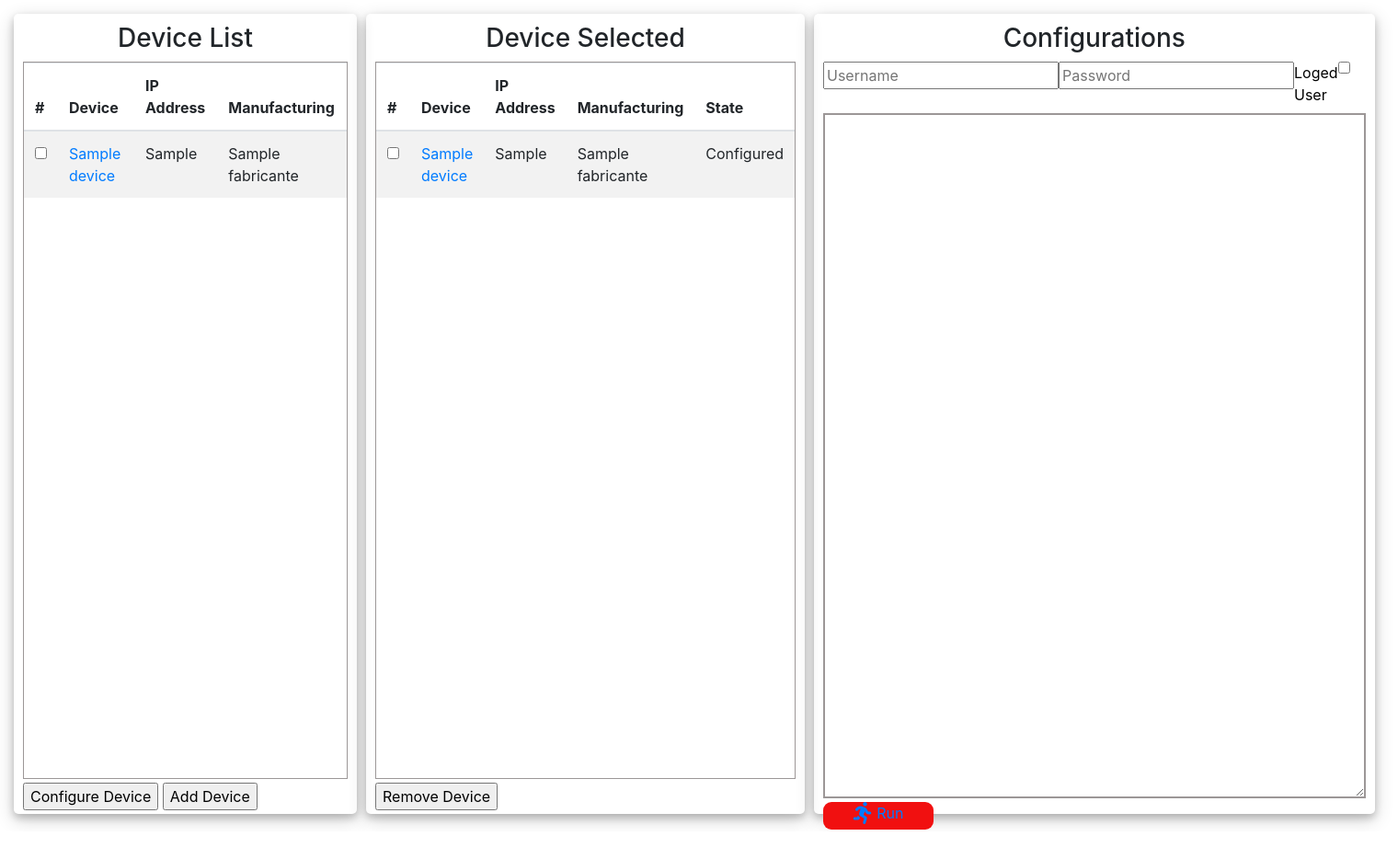
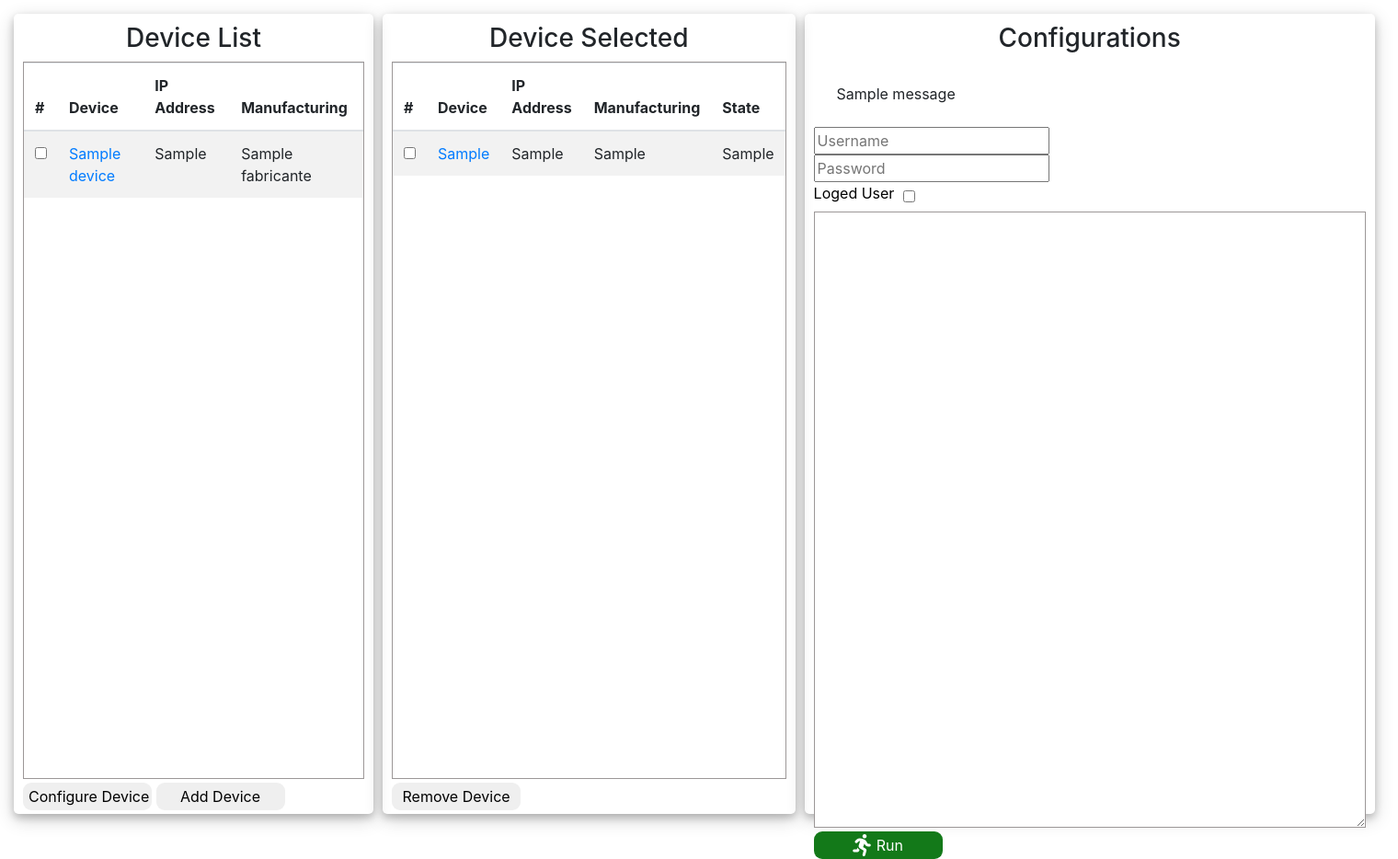
Before and after one commit to pereiramatumona/DeviceConfigure, a Django app: template Devices/templates/config_devices.html in a window 1520 px wide. Shown: the whole page at 92% size. Before the commit the page ends 902 px from the top, so only its background shows below. Run offline with Django 4.2, Linux system fonts and the light colour scheme; the template is opened without the code that fills it: most values are stand-ins (such as "Sample title", 1, 10 or a date in 2020); one stand-in notice (Sample message) is shown; parts of the project's set-up code (start-up, migrations or seed data) failed here and were passed over; some libraries are stand-ins or nearby versions.

Commit message:
new update

```diff
--- a/Devices/templates/config_devices.html
+++ b/Devices/templates/config_devices.html
@@ -11,6 +11,7 @@
 <div class="container_">
     <div class="blocos left_block">
         <h3>Device List</h3>
+        <form action="writing_the_file" method="post"> {% csrf_token %}
             <div class="unchecked_devices_box">
                 <table class="table table-striped">
                     <thead>
@@ -24,9 +25,8 @@
                     <tbody>
                         {% for device in context.devices %}
                             <tr>
-                            <th scope="row"> <input type="checkbox" name="" id=""></th>
-                            <td> <a href="#"> {{device.device}}</a>
-                            </td>
+                                <th scope="row"> <input type="checkbox" name="{{device.device}};{{device.ip_addr}};{{device.fabricante}}" id=""></th>
+                                <td> <a href="#"> {{device.device}}</a></td>
                                 <td>{{device.ip_addr}}</td>
                                 <td>{{device.fabricante}}</td>
                             </tr>
@@ -34,11 +34,12 @@
                     </tbody>
                 </table>
             </div>
-
-        <div><a href="{% url 'add_device' %}"><input type="button" value="Configure Device"> <input type="button" value="Add Device"></a></div>
+            <div><a href="{% url 'add_device' %}"><input type="button"  class="bt" value="Configure Device"></a> <input type="submit" class="bt" value="Add Device"></div>
+        </form>
     </div>
     <div class="blocos center_block">
         <h3>Device Selected</h3>
+        <form action="remove_element" method="post"> {% csrf_token %}
             <div class="checked_devices_box" >
                 <table class="table table-striped">
                     <thead>
@@ -51,26 +52,35 @@
                     </tr>
                     </thead>
                     <tbody>
-                    {% for device in context.devices %}
+                        {% for device in tobe_configured.device %}
                             <tr>
-                            <th scope="row"> <input type="checkbox" name="" id=""></th>
-                            <td> <a href="#"> {{device.device}}</a>
-                            </td>
-                            <td>{{device.ip_addr}}</td>
-                            <td>{{device.fabricante}}</td>
-                            <td><span>Configured</span></td>
+                                <th scope="row"> <input type="checkbox" name="{{device.1}}" id=""></th>
+                                <td> <a href="#"> {{device.0}}</a> </td>
+                                <td>{{device.1}}</td>
+                                <td>{{device.2}}</td>
+                                <td><span>{{device.3}}</span></td>
                             </tr>
                         {% endfor %}
                     </tbody>
                 </table>
             </div>
-        <input type="button" value="Remove Device">
+            <input type="submit"  class="bt" value="Remove Device">
+        </form>
     </div>
     <div class="blocos right_block">
         <h3>Configurations</h3>
 
         <div style="display: flex;">
 
+            <form action="run_command" method="post"> {% csrf_token %}
+                    <div class="aut_area">
+                        <div class="col">
+                        {% if messages %}
+                            {% for message in messages %}
+                                <div class="alert {{ message.tags }}"> {{ message }} </div>
+                            {% endfor %}
+                        {% endif %}
+                        </div>
                         <div class="col">
                             <input type="text" class="row" placeholder="Username">
                         </div>
@@ -79,21 +89,19 @@
                             <input type="password" class="row" placeholder="Password">
                         </div>
 
-                <div class="col">
-                    <label  class="row" style="color: black;" >Loged User </label>
-                </div>
-
-                <div class="col">
-                    <input type="checkbox" class="row" placeholder="Password">
+                        <div class="check_autentication">
+                            <label  class="" style="color: black;" >Loged User </label>
+                            <input type="checkbox" class="checkbox_" placeholder="Password">
                         </div>
 
                     </div>
 
                     <div class="config_devices_box" >
-                <textarea name="config_area" id="" cols="30" rows="10"></textarea>
+                        <textarea name="command_area" id="" cols="30" rows="10"></textarea>
                     </div>
-            <div class="run_bt">  <a href="{% url 'carregar_area' %}"> <i class="fa-solid fa-person-running fa-xl"></i> <label>  Run </label> </a></div>
-
+                    <button type="submit" class="bt run_bt"><i class="fa-solid fa-person-running fa-xl"></i> Run </button>
+            </form>
+        </div>
     </div>
 </div>
 
--- a/Devices/urls.py
+++ b/Devices/urls.py
@@ -7,6 +7,10 @@ from . import views
 urlpatterns = [
     path('', views.config_devices, name='config_devices' ),
     path('add_device', views.add_device, name='add_device' ),
-    path('config_devices', views.config_devices, name='config_devices' ),
+    path('config_devices', views.config_devices, name='config_devices'),
     path('carregar_area', views.carregar_area, name='carregar_area' ),
+    #Execução
+    path('run_command', views.run_command, name='run_command' ),
+    path('remove_element', views.remove_element, name='remove_element' ),
+    path('writing_the_file', views.writing_the_file, name='writing_the_file'),
 ]
--- a/templates/static/css/style.css
+++ b/templates/static/css/style.css
@@ -45,13 +45,13 @@
 
 
 .config_devices_box{
-    height: 745px;
+    height: 670px;
+    width: 600px;
     margin-bottom: 4px;
-    border: 1px solid rgb(156, 151, 151);
     overflow-y: auto;
 }
 
-
+/* -------- AUTHENTICATION BOX  -----------*/
 .config_devices_box textarea{
     width: 100%;
     padding: 10px;
@@ -59,15 +59,36 @@
     border: 1px solid rgb(156, 151, 151);
 }
 
+.aut_area{
+    margin-top: 15px;
+}
+
+.check_autentication{
+    display: flex;
+    align-items: center;
+    align-content: center;
+}
+
+.check_autentication label{
+    margin-right: 10px;
+}
 
 
-.run_bt{
-    background: rgb(241, 16, 16);
-    color: white;
+
+/* -------- BOTOES -----------*/
+
+.bt{
     border-radius: 9px;
-    width: 120px;
+    width: 140px;
     text-align: center;
     height: 30px;
+    border:none;
+}
+
+.run_bt{
+    background: rgb(19, 121, 25);
+    color: white;
+
 }
 
 
```
Also changed, not shown: Devices/views.py (+95 -4 lines), 2 other files. Lines whose indentation alone changed are shown as unchanged.
